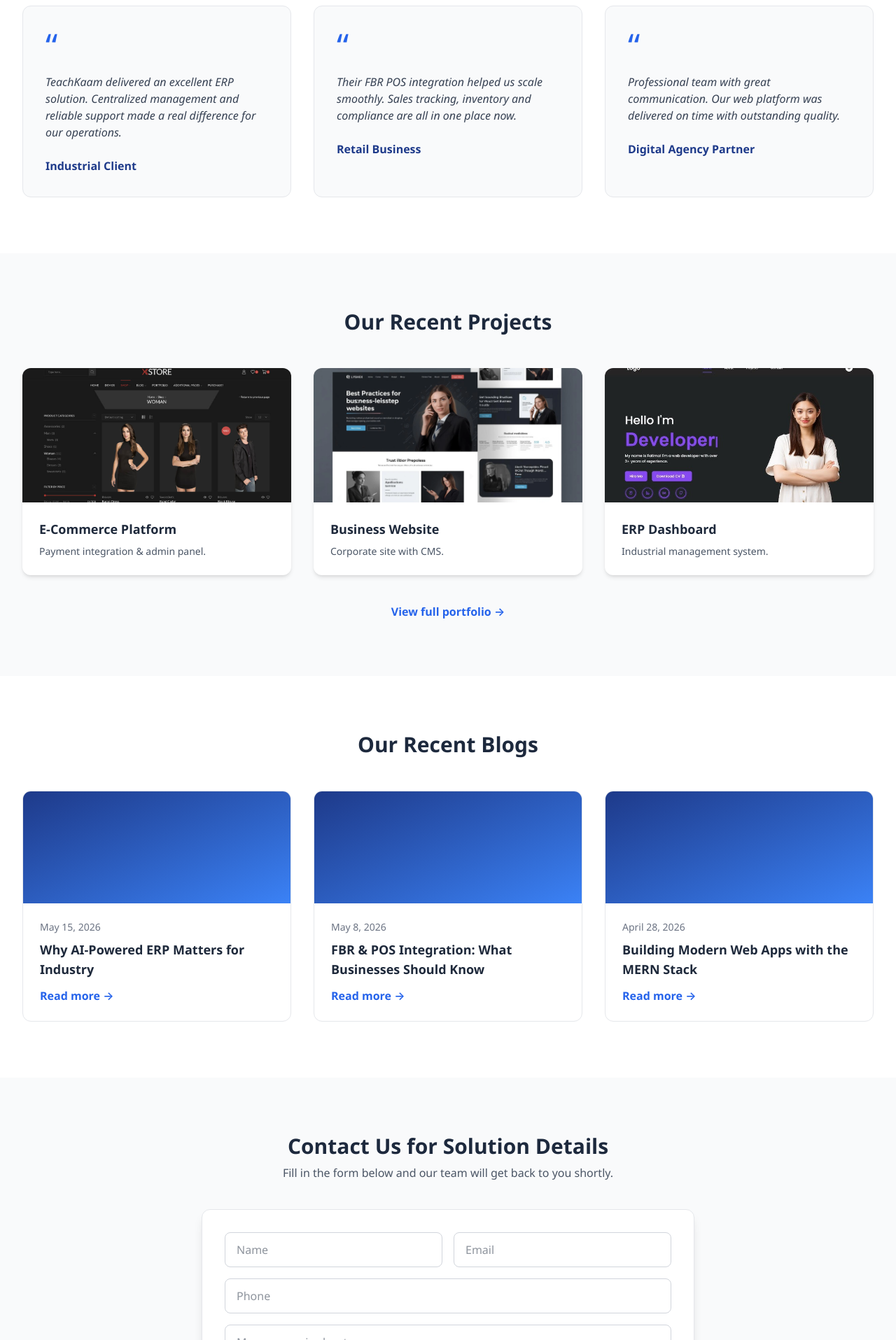
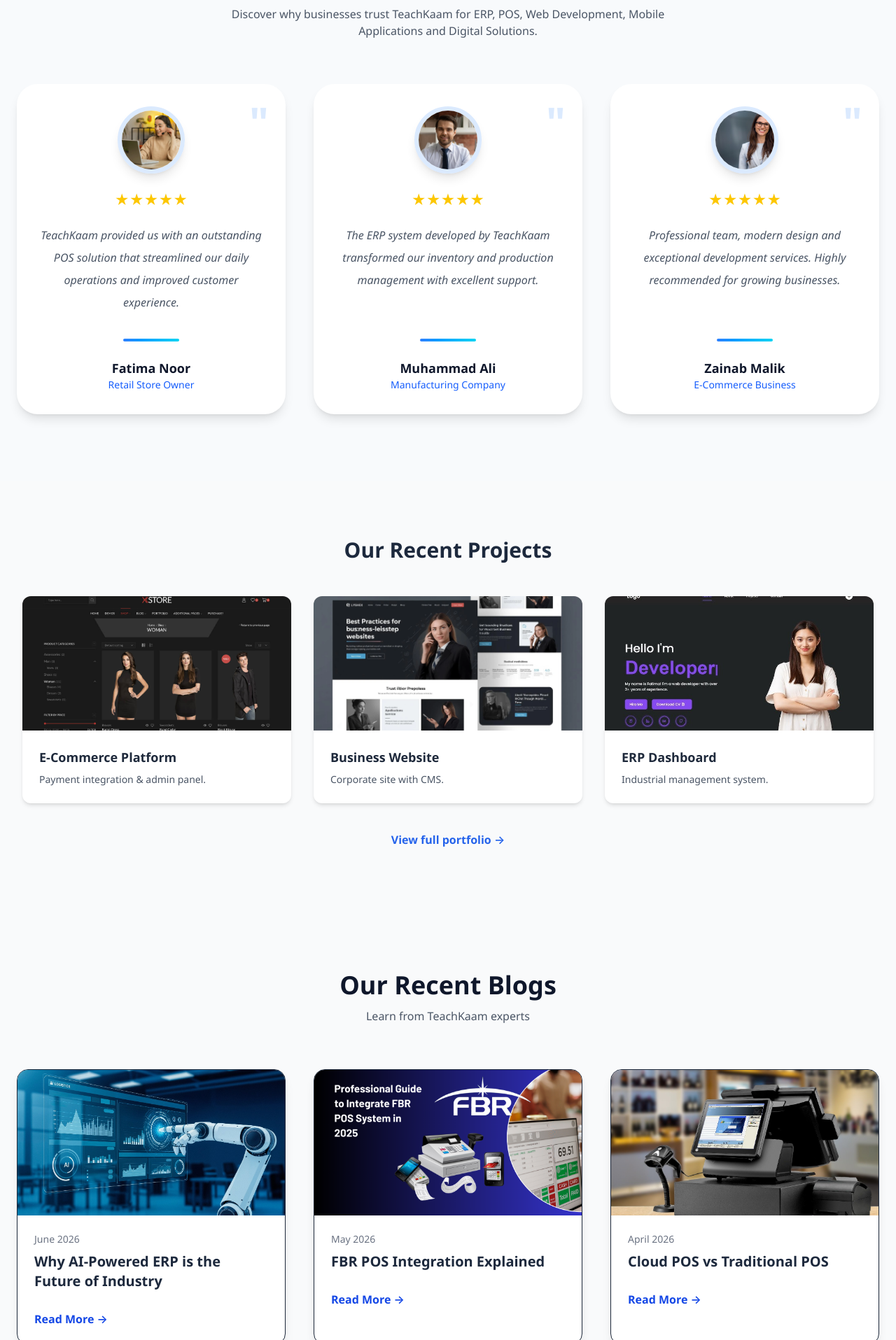
Before and after one commit to RimshaYounas34/Techkaam-website, a React (Vite) app: page / in a window 1280 px wide. Shown: the part 3745-5660 px from the top of the page at 70% size. Built offline with nearby package versions, Linux system fonts and the light colour scheme.

Commit message:
Update contact form and testimonials section

```diff
--- a/package.json
+++ b/package.json
@@ -10,6 +10,7 @@
     "preview": "vite preview"
   },
   "dependencies": {
+    "@emailjs/browser": "^4.4.1",
     "@tailwindcss/vite": "^4.3.0",
     "lucide-react": "^1.17.0",
     "react": "^19.2.6",
--- a/src/pages/Home.jsx
+++ b/src/pages/Home.jsx
@@ -3,6 +3,35 @@
 import ecomImg from "../assets/ecom.jpg";
 import webImg from "../assets/web.webp";
 import portImg from "../assets/port.jpg";
+import { useRef } from "react";
+import emailjs from "@emailjs/browser";
+import blog1 from "../assets/Blog1.jpg";
+import blog2 from "../assets/Blog2.png";
+import blog3 from "../assets/Blog3.jpg";
+import client1 from "../assets/client1.webp";
+import client2 from "../assets/client2.jpg";
+import client3 from "../assets/client3.jpg";
+
+const blogPosts = [
+  {
+    title: "Why AI-Powered ERP is the Future of Industry",
+    date: "June 2026",
+    link: "/blog",
+    image: blog1,
+  },
+  {
+    title: "FBR POS Integration Explained",
+    date: "May 2026",
+    link: "/blog",
+    image: blog2,
+  },
+  {
+    title: "Cloud POS vs Traditional POS",
+    date: "April 2026",
+    link: "/blog",
+    image: blog3,
+  },
+];
 
 const restaurantFeatures = [
   "AI Automation",
@@ -72,41 +101,53 @@
 
 const testimonials = [
   {
+    name: "Fatima Noor",
+    company: "Retail Store Owner",
+    image: client1,
     quote:
-      "TeachKaam delivered an excellent ERP solution. Centralized management and reliable support made a real difference for our operations.",
-    company: "Industrial Client",
+      "TeachKaam provided us with an outstanding POS solution that streamlined our daily operations and improved customer experience.",
   },
   {
+    name: "Muhammad Ali",
+    company: "Manufacturing Company",
+    image: client2,
     quote:
-      "Their FBR POS integration helped us scale smoothly. Sales tracking, inventory and compliance are all in one place now.",
-    company: "Retail Business",
+      "The ERP system developed by TeachKaam transformed our inventory and production management with excellent support.",
   },
   {
+    name: "Zainab Malik",
+    company: "E-Commerce Business",
+    image: client3,
     quote:
-      "Professional team with great communication. Our web platform was delivered on time with outstanding quality.",
-    company: "Digital Agency Partner",
+      "Professional team, modern design and exceptional development services. Highly recommended for growing businesses.",
   },
 ];
 
-const blogPosts = [
-  {
-    title: "Why AI-Powered ERP Matters for Industry",
-    date: "May 15, 2026",
-    link: "/blog",
-  },
-  {
-    title: "FBR & POS Integration: What Businesses Should Know",
-    date: "May 8, 2026",
-    link: "/blog",
-  },
-  {
-    title: "Building Modern Web Apps with the MERN Stack",
-    date: "April 28, 2026",
-    link: "/blog",
-  },
-];
 
 function Home() {
+  const form = useRef();
+
+  const sendEmail = (e) => {
+    e.preventDefault();
+
+    emailjs
+      .sendForm(
+        "service_teachkaam",
+        "template_c148xlg",
+        form.current,
+        "vARhTg6jI9rtgLq_K",
+      )
+      .then(
+        () => {
+          alert("Message sent successfully!");
+          form.current.reset();
+        },
+        (error) => {
+          alert("Failed to send message.");
+          console.log(error);
+        },
+      );
+  };
   return (
     <>
       {/* Hero — CISePOS-style navy gradient */}
@@ -302,33 +343,79 @@
           </Link>
         </div>
       </section>
+{/* Testimonials */}
+<section className="bg-slate-50 py-24">
+  <div className="max-w-7xl mx-auto px-6">
 
-      {/* Testimonials */}
-      <section className="bg-white py-20">
-        <div className="max-w-7xl mx-auto px-8">
-          <h2 className="text-3xl font-bold text-center text-slate-800 mb-2">
-            What Clients Say About Us
+    <div className="text-center mb-16">
+      <span className="text-blue-600 font-semibold uppercase tracking-widest">
+        Testimonials
+      </span>
+
+      <h2 className="text-5xl font-bold text-slate-900 mt-3">
+        What Our Clients Say
       </h2>
-          <p className="text-center text-gray-600 mb-12">
-            We love hearing from our clients — their feedback keeps us going.
+
+      <p className="text-gray-600 mt-4 max-w-2xl mx-auto">
+        Discover why businesses trust TeachKaam for ERP, POS, Web Development,
+        Mobile Applications and Digital Solutions.
+      </p>
+    </div>
+
+    <div className="grid md:grid-cols-2 lg:grid-cols-3 gap-10">
+
+      {testimonials.map((t, index) => (
+        <div
+          key={index}
+          className="relative bg-white rounded-[30px] p-8 shadow-lg hover:shadow-2xl hover:-translate-y-3 transition duration-500"
+        >
+
+          {/* Quote Icon */}
+          <div className="absolute top-6 right-6 text-6xl text-blue-100 font-bold">
+            "
+          </div>
+
+          {/* Client Image */}
+          <div className="flex justify-center mb-6">
+            <img
+              src={t.image}
+              alt={t.name}
+              className="w-24 h-24 rounded-full object-cover border-[6px] border-blue-100 shadow-lg"
+            />
+          </div>
+
+          {/* Stars */}
+          <div className="flex justify-center text-yellow-400 text-xl mb-5">
+            ★★★★★
+          </div>
+
+          {/* Review */}
+          <p className="text-gray-600 text-center leading-8 italic min-h-[140px]">
+            {t.quote}
           </p>
 
-          <div className="grid md:grid-cols-3 gap-8">
-            {testimonials.map((t) => (
-              <div
-                key={t.company}
-                className="bg-gray-50 border border-gray-200 rounded-xl p-8"
-              >
-                <p className="text-5xl text-brand-600 leading-none mb-4">
-                  &ldquo;
+          {/* Divider */}
+          <div className="w-20 h-1 bg-gradient-to-r from-blue-500 to-cyan-400 mx-auto my-6 rounded-full"></div>
+
+          {/* Client Info */}
+          <div className="text-center">
+            <h3 className="font-bold text-slate-900 text-lg">
+              {t.name}
+            </h3>
+
+            <p className="text-blue-600 font-medium text-sm">
+              {t.company}
             </p>
-                <p className="text-gray-700 mb-6 italic">{t.quote}</p>
-                <p className="font-bold text-brand-700">{t.company}</p>
+          </div>
+
         </div>
       ))}
+
     </div>
   </div>
 </section>
+
+
 
       {/* Portfolio preview */}
       <section className="bg-gray-50 py-20">
@@ -382,28 +469,69 @@
       </section>
 
       {/* Blog */}
-      <section className="bg-white py-20">
-        <div className="max-w-7xl mx-auto px-8">
-          <h2 className="text-3xl font-bold text-center text-slate-800 mb-12">
+<section className="bg-gray-50 py-24">
+  <div className="max-w-7xl mx-auto px-6">
+
+    <div className="text-center mb-16">
+      <h2 className="text-4xl font-bold text-slate-900">
         Our Recent Blogs
       </h2>
-          <div className="grid md:grid-cols-3 gap-8">
-            {blogPosts.map((post) => (
-              <article
-                key={post.title}
-                className="border border-gray-200 rounded-xl overflow-hidden hover:shadow-lg transition"
+      <p className="text-gray-600 mt-3">
+        Learn from TeachKaam experts
+      </p>
+    </div>
+
+    <div className="grid md:grid-cols-2 lg:grid-cols-3 gap-10">
+
+      {blogPosts.map((post, index) => (
+        <div
+          key={index}
+          className="bg-white rounded-2xl overflow-hidden shadow-lg border hover:shadow-2xl hover:-translate-y-2 transition duration-300 flex flex-col"
         >
-                <div className="h-40 bg-gradient-to-br from-brand-700 to-brand-500" />
-                <div className="p-6">
-                  <p className="text-sm text-gray-500 mb-2">{post.date}</p>
-                  <h3 className="font-bold text-lg mb-3">{post.title}</h3>
-                  <Link to={post.link} className="text-brand-600 font-semibold">
-                    Read more →
+
+          {/* IMAGE */}
+          <div className="h-52 overflow-hidden">
+            <img
+              src={post.image}
+              alt={post.title}
+              className="w-full h-full object-cover hover:scale-110 transition duration-500"
+            />
+          </div>
+
+          {/* CONTENT */}
+          <div className="p-6 flex flex-col flex-grow">
+
+            <p className="text-sm text-gray-500 mb-2">
+              {post.date}
+            </p>
+
+            <h3 className="text-xl font-bold text-slate-800 mb-3">
+              {post.title}
+            </h3>
+
+            <Link
+              to={post.link}
+              className="mt-4 text-blue-700 font-semibold hover:underline"
+            >
+              Read More →
+            </Link>
+
+          </div>
+
+        </div>
+      ))}
+
+    </div>
+
+    <div className="text-center mt-12">
+      <Link
+        to="/blog"
+        className="bg-[#0F2E74] text-white px-8 py-3 rounded-lg font-semibold hover:bg-blue-900 transition"
+      >
+        View All Blogs
       </Link>
     </div>
-              </article>
-            ))}
-          </div>
+
   </div>
 </section>
 
@@ -417,41 +545,62 @@
             Fill in the form below and our team will get back to you shortly.
           </p>
 
-          <form className="bg-white p-8 rounded-xl shadow-lg border border-gray-200 space-y-4">
+          <form
+            ref={form}
+            onSubmit={sendEmail}
+            className="bg-white p-8 rounded-xl shadow-lg border border-gray-200 space-y-4"
+          >
+            {" "}
             <div className="grid md:grid-cols-2 gap-4">
               <input
                 type="text"
+                name="name"
                 placeholder="Name"
                 className="border border-gray-300 rounded-lg px-4 py-3 w-full focus:outline-none focus:border-brand-600"
               />
               <input
                 type="email"
+                name="email"
                 placeholder="Email"
                 className="border border-gray-300 rounded-lg px-4 py-3 w-full focus:outline-none focus:border-brand-600"
               />
             </div>
             <input
               type="text"
+              name="phone"
               placeholder="Phone"
               className="border border-gray-300 rounded-lg px-4 py-3 w-full focus:outline-none focus:border-brand-600"
             />
             <input
               type="text"
+              name="text"
               placeholder="My message is about"
               className="border border-gray-300 rounded-lg px-4 py-3 w-full focus:outline-none focus:border-brand-600"
             />
             <textarea
               rows="4"
+              name="message"
               placeholder="Describe your project"
               className="border border-gray-300 rounded-lg px-4 py-3 w-full focus:outline-none focus:border-brand-600"
             />
             <button
-              type="button"
+              type="submit"
               className="w-full bg-brand-600 text-white py-3 rounded-lg font-semibold hover:bg-brand-700 transition"
             >
               Send Message
             </button>
           </form>
+          {/* WhatsApp Button */}
+          <div className="text-center mt-8">
+            <a
+              href="https://wa.me/923111734194?text=Hello%20TeachKaam,%20I%20need%20information%20about%20your%20services."
+              target="_blank"
+              rel="noopener noreferrer"
+              className="inline-flex items-center gap-3 bg-green-500 text-white px-8 py-4 rounded-xl font-semibold hover:bg-green-600 transition shadow-lg"
+            >
+              Chat on WhatsApp
+            </a>
+          </div>
         </div>
       </section>
 
```
Also changed, not shown: src/pages/Contact.jsx (+49 -2 lines), 1 other file (tests, documents, lock files or other folders). Lines whose indentation alone changed are shown as unchanged.
